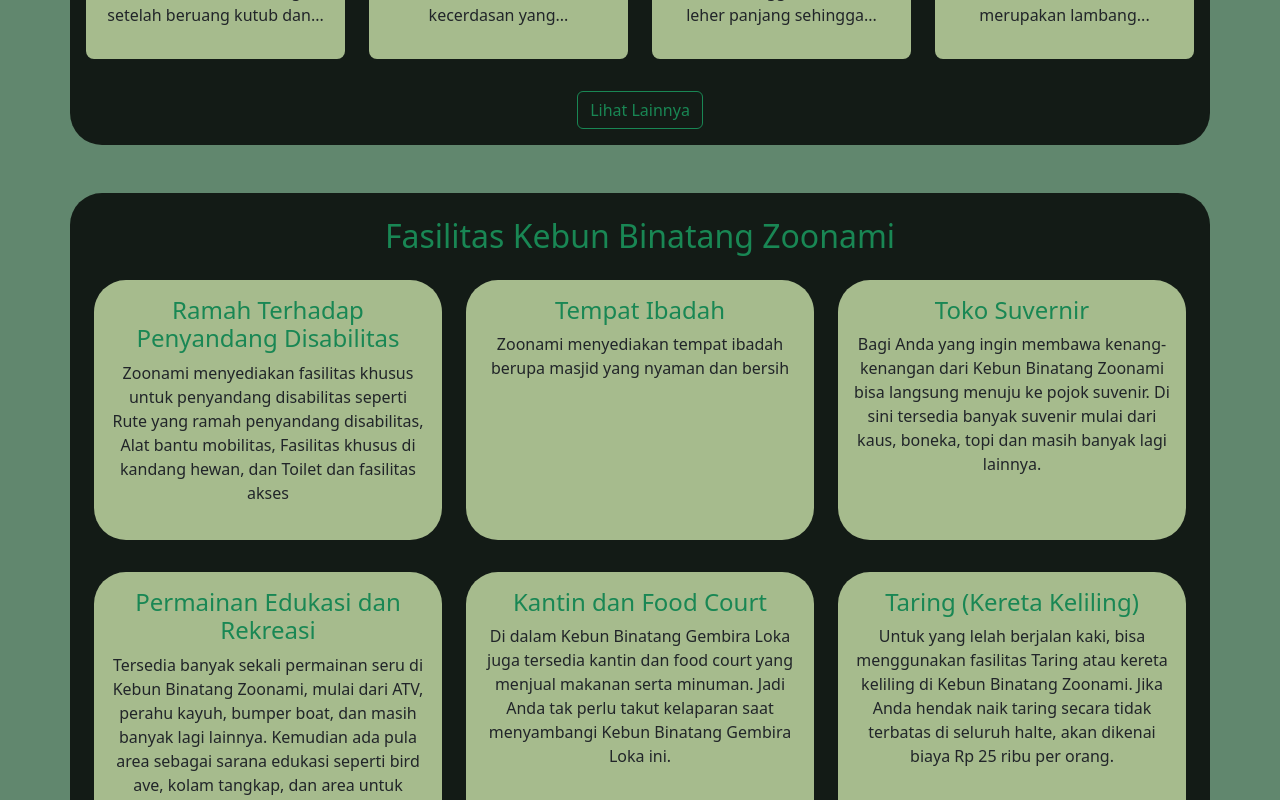
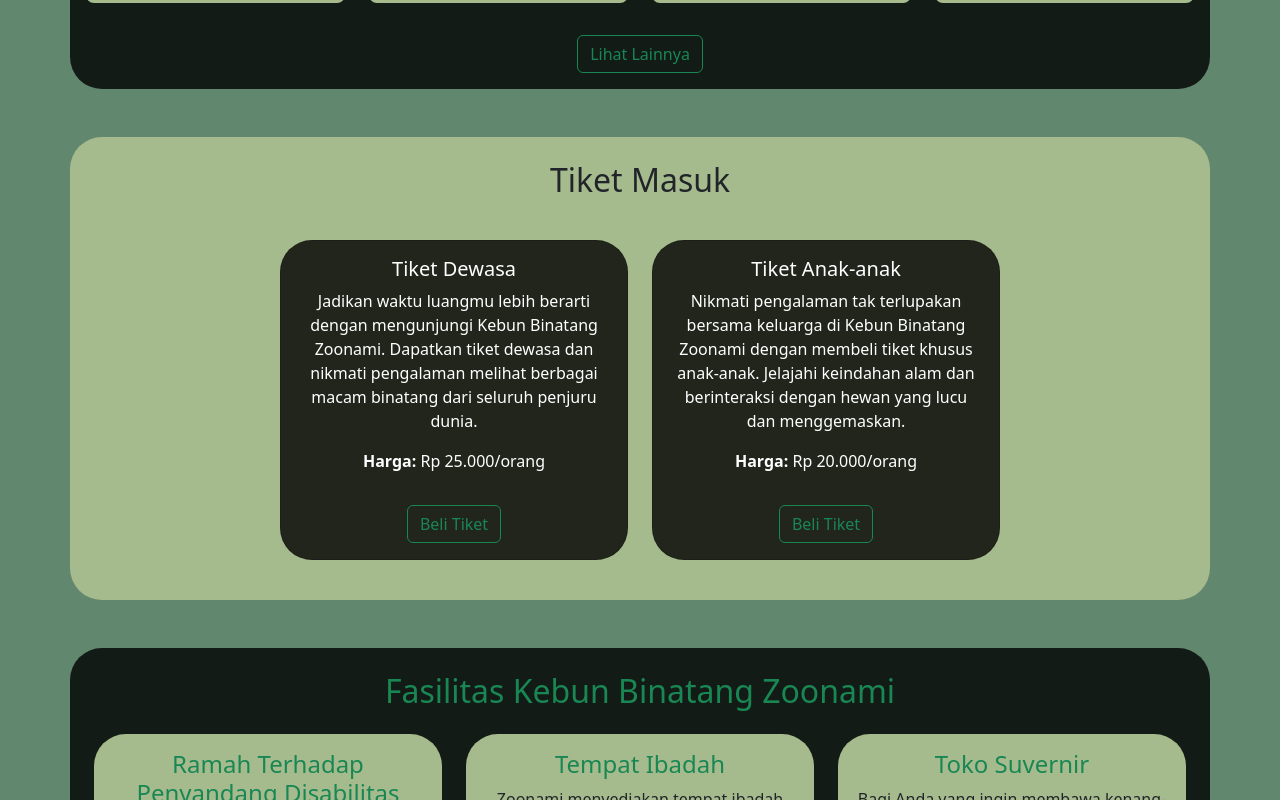
Before and after one commit to ryzalfadhillah/zoonami, a React (Vite) app in the folder zoonami/: page / in a window 1280 px wide. Shown: the part 1220-2020 px from the top of the page. Built offline with nearby package versions, Linux system fonts and the light colour scheme.

Commit message:
[Update] Navbar position, button tiket color

```diff
--- a/zoonami/src/components/Navbar/Navbar.jsx
+++ b/zoonami/src/components/Navbar/Navbar.jsx
@@ -4,7 +4,7 @@
 
 function Navigation() {
     return (
-        <Navbar expand="lg" style={{ backgroundColor: '#3C6255' }}>
+        <Navbar expand="lg" fixed='top' style={{ backgroundColor: '#3C6255' }}>
         <Container>
             <Navbar.Brand className="mr-auto">
             <Link to="/">
--- a/zoonami/src/components/Tiket/Tiket.jsx
+++ b/zoonami/src/components/Tiket/Tiket.jsx
@@ -15,7 +15,7 @@
                             <Card.Text>
                                 <strong>Harga:</strong> Rp 25.000/orang
                             </Card.Text>
-                            <Button type="button" class="btn btn-outline-success">Beli Tiket</Button>
+                            <Button variant="outline-success" className="mt-3">Beli Tiket</Button>
                         </Card.Body>
                     </Card>
                 </Col>
@@ -29,7 +29,7 @@
                             <Card.Text>
                                 <strong>Harga:</strong> Rp 20.000/orang
                             </Card.Text>
-                            <Button type="button" class="btn btn-outline-success">Beli Tiket</Button>
+                            <Button variant="outline-success" className="mt-3">Beli Tiket</Button>
                         </Card.Body>
                     </Card>
                 </Col>
--- a/zoonami/src/pages/LandingPage/LandingPage.jsx
+++ b/zoonami/src/pages/LandingPage/LandingPage.jsx
@@ -15,8 +15,8 @@
             <HeroImage />
             <About />
             <ZooAnimals />
+            <Ticket />
             <Facilities />
-            <Ticket />
             <Footer />
         </div>
     )
```
